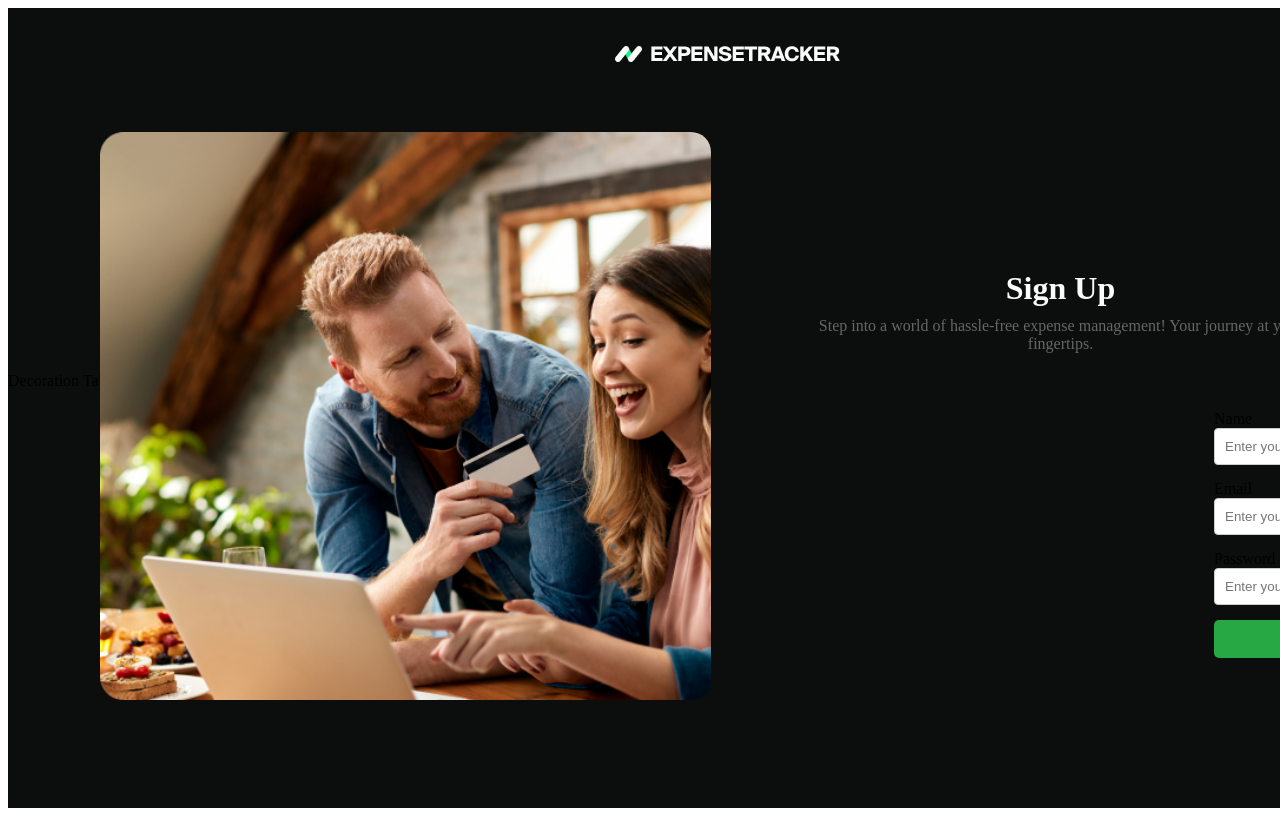
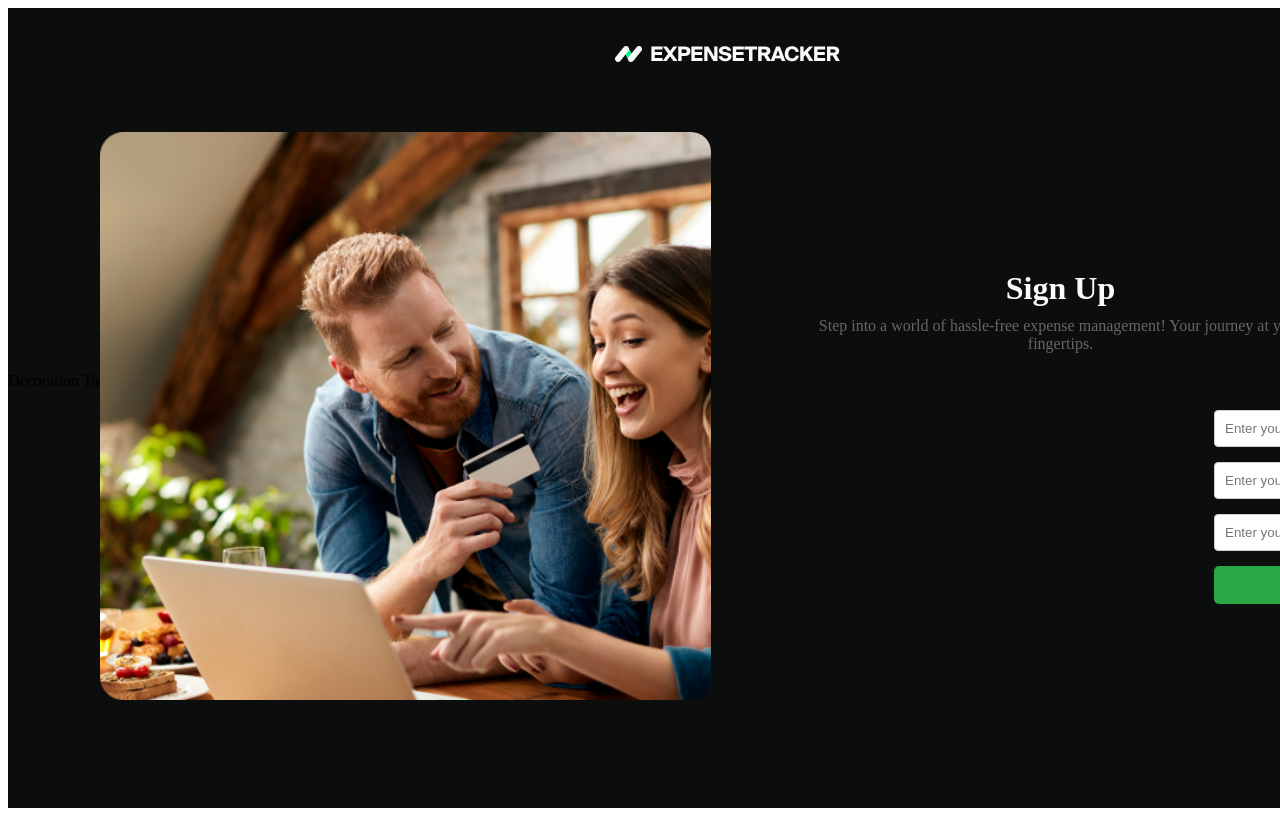
Before and after one commit to Reuelle/expense-tracker, a React (Create React App) app: page /expense-tracker/register in a window 1280 px wide. Shown: the top 816 px of the page. Built offline with nearby package versions, Linux system fonts and the light colour scheme.

Commit message:
Update AuthForm.jsx

```diff
--- a/src/components/AuthForm/AuthForm.jsx
+++ b/src/components/AuthForm/AuthForm.jsx
@@ -1,8 +1,7 @@
 // src/components/AuthForm/AuthForm.jsx
 import React from 'react';
 import { Formik, Form, Field, ErrorMessage } from 'formik';
-//import * as Yup from 'yup';
-import styles from './AuthForm.module.css'; // Optional: For custom styling
+import styles from './AuthForm.module.css'; // Import the CSS module
 
 const AuthForm = ({
   formFields,
@@ -10,7 +9,7 @@ const AuthForm = ({
   initialValues,
   validationSchema,
   onSubmit,
-  navigation
+  navigation,
 }) => {
   return (
     <div className={styles.authFormContainer}>
@@ -23,15 +22,13 @@ const AuthForm = ({
           <Form className={styles.authForm}>
             {formFields.map((field) => (
               <div key={field.name} className={styles.formGroup}>
-                <label htmlFor={field.name}>{field.label}</label>
                 <Field
-                  type={field.type}
                   id={field.name}
                   name={field.name}
+                  type={field.type}
                   placeholder={field.placeholder}
                   className={`${styles.formField} ${
-                    // Apply invalid styling if there's an error
-                    field.error ? styles.invalid : ''
+                    field.isInvalid ? styles.invalid : ''
                   }`}
                 />
                 <ErrorMessage
@@ -44,11 +41,11 @@ const AuthForm = ({
             <button type="submit" className={styles.submitButton}>
               {submitButtonText}
             </button>
-              <div className={styles.navigation}>
-        <a href={navigation.href} className={styles.navLink}>
-          {navigation.text}
-        </a>
-      </div>
+            <div className={styles.navigation}>
+              <a href={navigation.href} className={styles.navLink}>
+                {navigation.text}
+              </a>
+            </div>
           </Form>
         )}
       </Formik>
```
